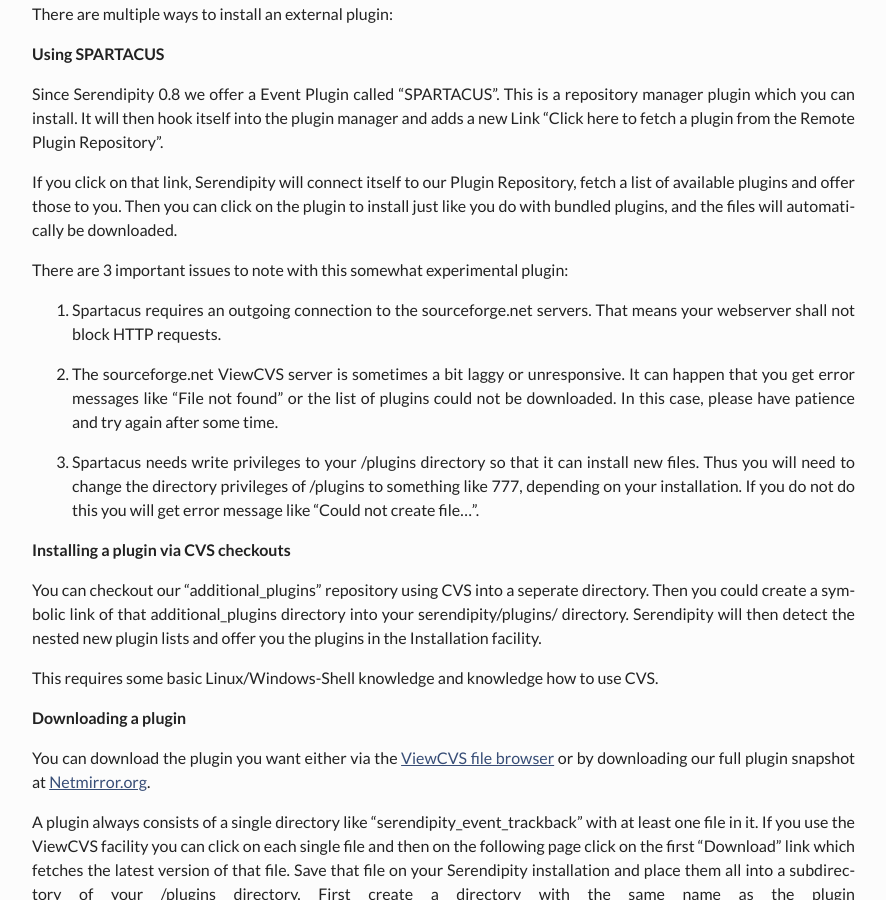
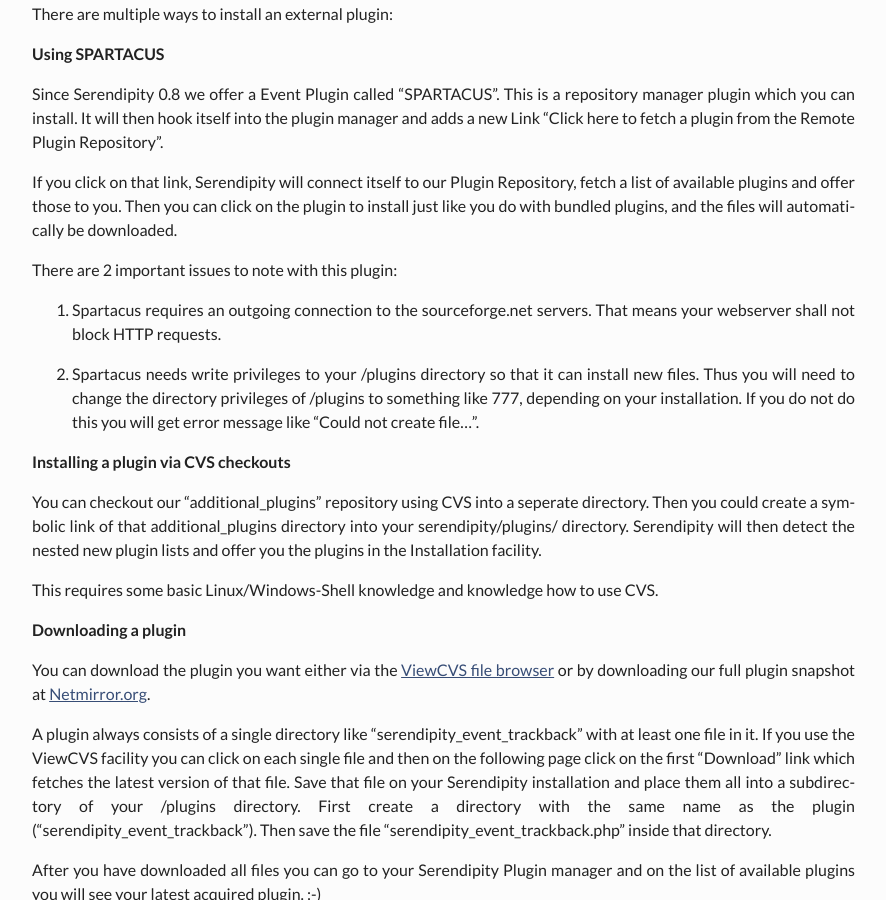
Before and after one commit to s9y/s9y.github.io, a Jekyll site: the page built from docs/users/using/using-plugins.md, in a window 1280 px wide and 900 px high, scrolled down 3063 px. Shown: the whole window, without its empty margins (339-1225 px from the left). Built offline with Jekyll 4.4.1, drawn with Linux system fonts in a browser that asks for light colours.

Commit message:
Rephrase Spartacus doc on plugins.
I don't think Spartacus is "somewhat experimental"
any longer, and the "sourceforge.net ViewCVS server"
shouldn't be an issue any more.

Signed-off-by: Thomas Hochstein <thh@inter.net>

```diff
--- a/docs/users/using/using-plugins.md
+++ b/docs/users/using/using-plugins.md
@@ -52,13 +52,12 @@ Since Serendipity 0.8 we offer a Event Plugin called "SPARTACUS". This is a repo
 
 If you click on that link, Serendipity will connect itself to our Plugin Repository, fetch a list of available plugins and offer those to you. Then you can click on the plugin to install just like you do with bundled plugins, and the files will automatically be downloaded.
 
-There are 3 important issues to note with this somewhat experimental plugin:
+There are 2 important issues to note with this plugin:
 
 1. Spartacus requires an outgoing connection to the sourceforge.net servers. That means your webserver shall not block HTTP requests.
 
-2. The sourceforge.net ViewCVS server is sometimes a bit laggy or unresponsive. It can happen that you get error messages like "File not found" or the list of plugins could not be downloaded. In this case, please have patience and try again after some time.
+2. Spartacus needs write privileges to your /plugins directory so that it can install new files. Thus you will need to change the directory privileges of /plugins to something like 777, depending on your installation. If you do not do this you will get error message like "Could not create file...".
 
-3. Spartacus needs write privileges to your /plugins directory so that it can install new files. Thus you will need to change the directory privileges of /plugins to something like 777, depending on your installation. If you do not do this you will get error message like "Could not create file...".
 
 #### Installing a plugin via CVS checkouts
 
```
